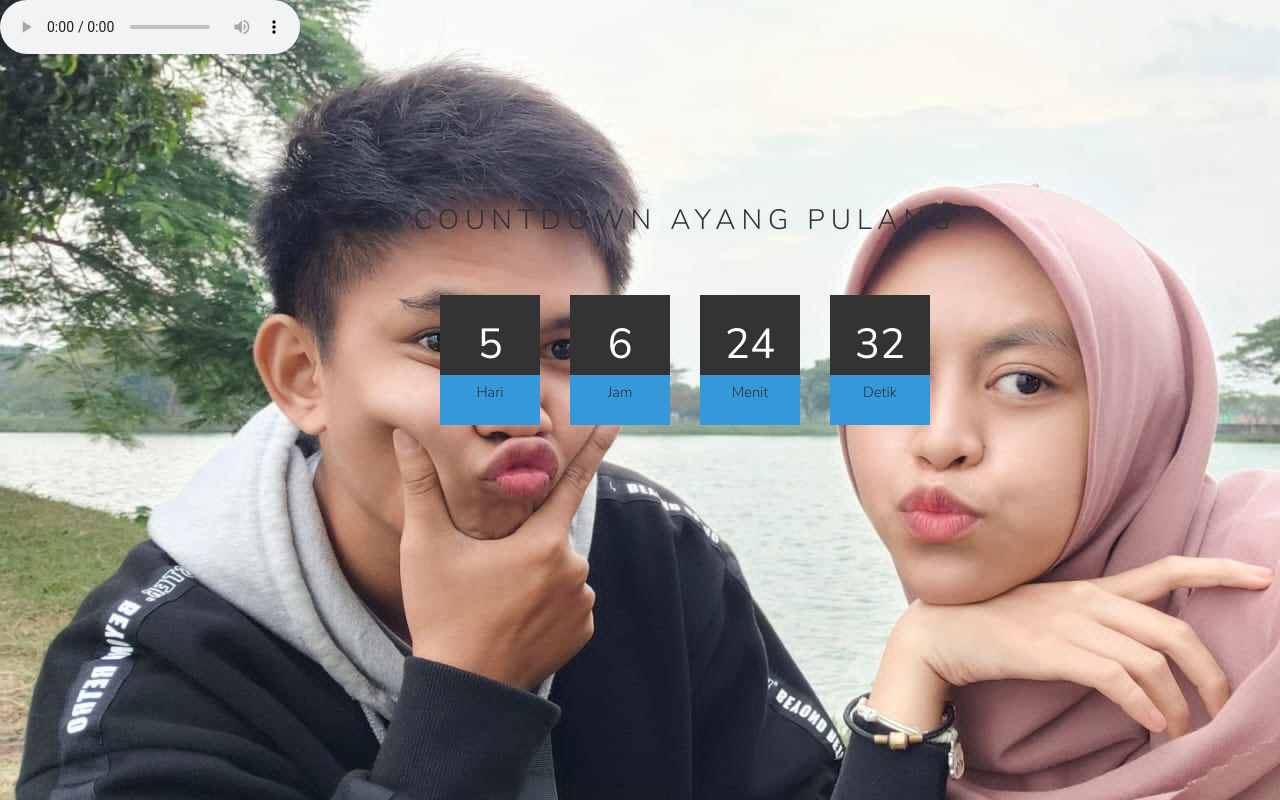
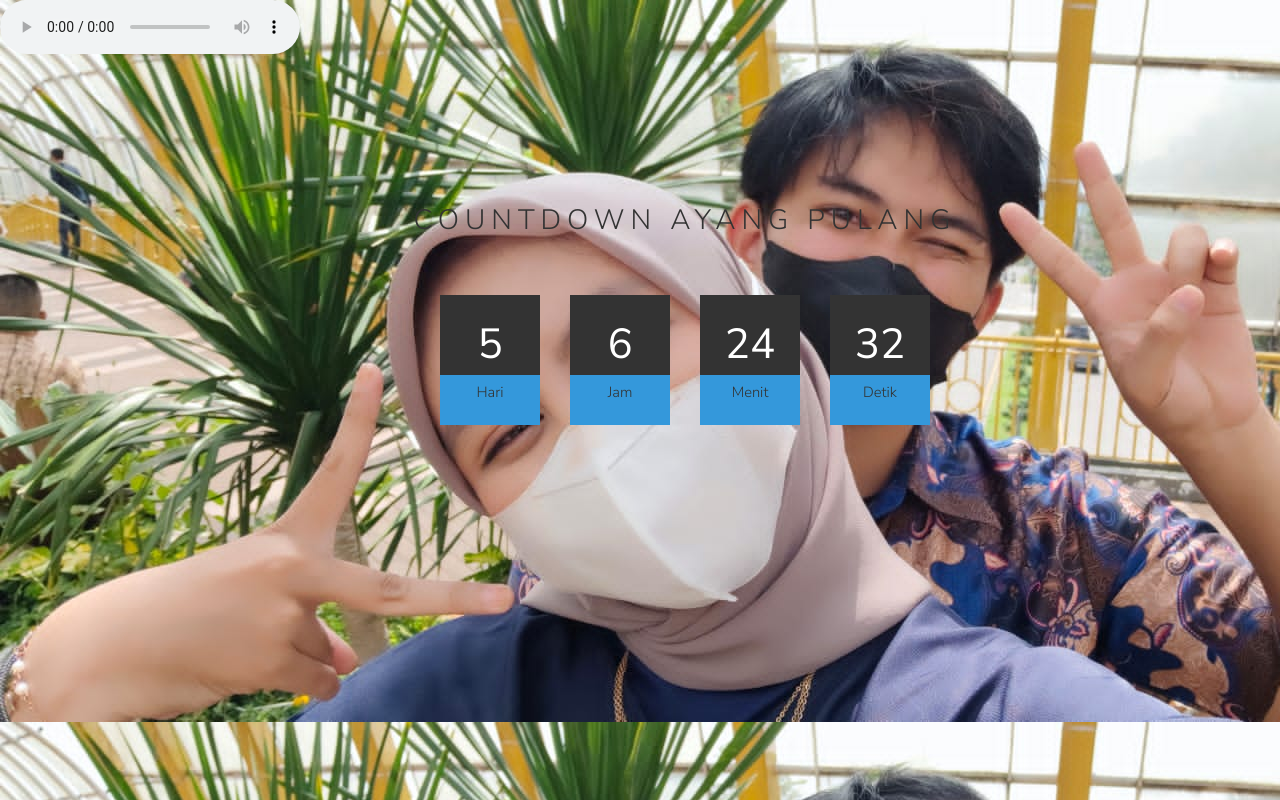
Before and after one commit to assholeddt30/Countdown, a plain HTML site: page Index.html in a window 1280 px wide. Drawn offline with nearby package versions, Linux system fonts and the light colour scheme.

Commit message:
Update style.css

```diff
--- a/style.css
+++ b/style.css
@@ -6,7 +6,7 @@
     font-family: 'Nunito Sans', sans-serif;
 }
 body{
-    background: #000 url(pic/bg2.jpeg);
+    background: #000 url(pic/bg1.jpeg);
     background-attachment: fixed;
 }
 .container{
@@ -15,7 +15,7 @@ body{
     left: 100px;
     right: 100px;
     bottom: 80px;
-    background: url(pic/bg2.jpeg);
+    background: url(pic/bg1.jpeg);
     background-attachment: fixed;
     display: flex;
     justify-content: center;
```
